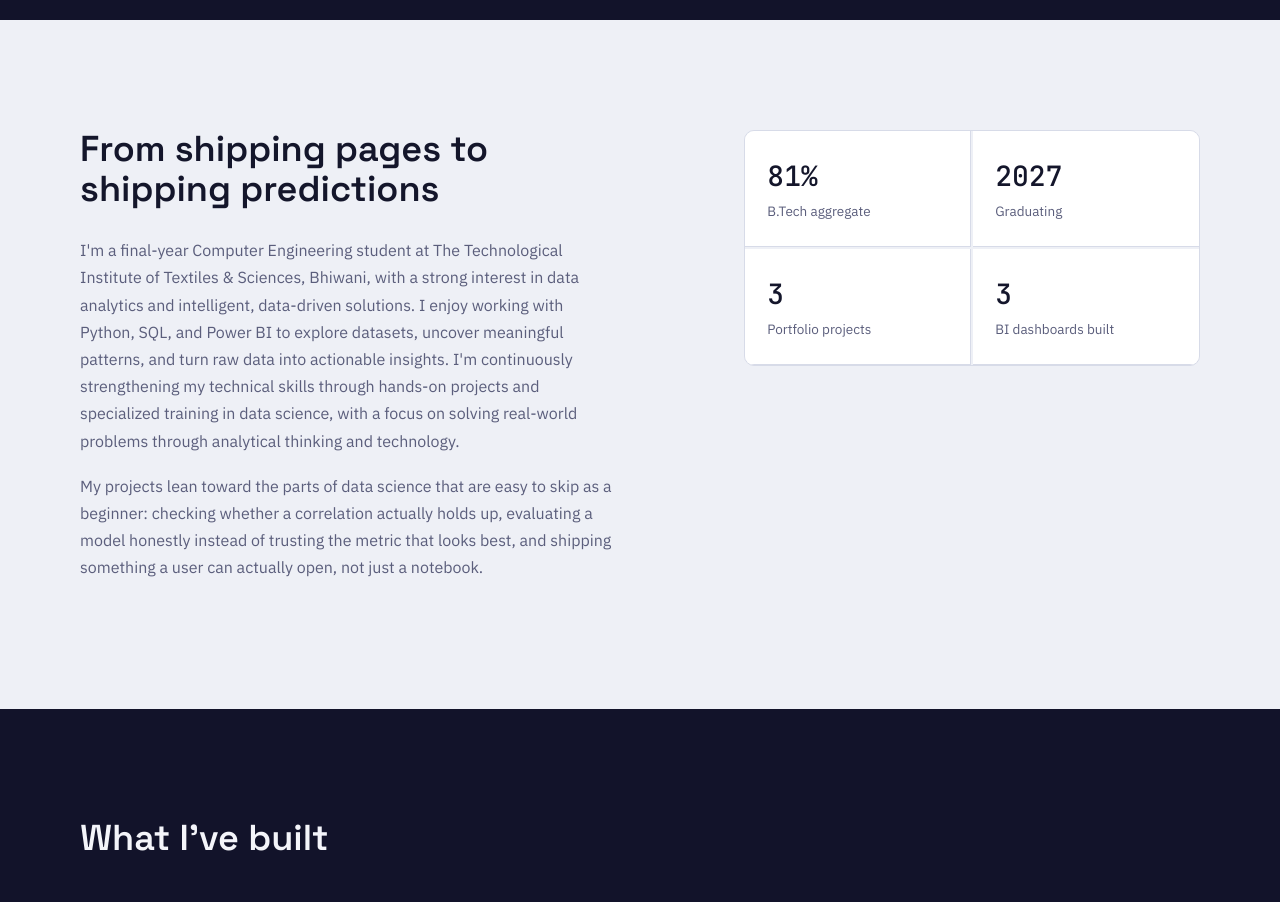
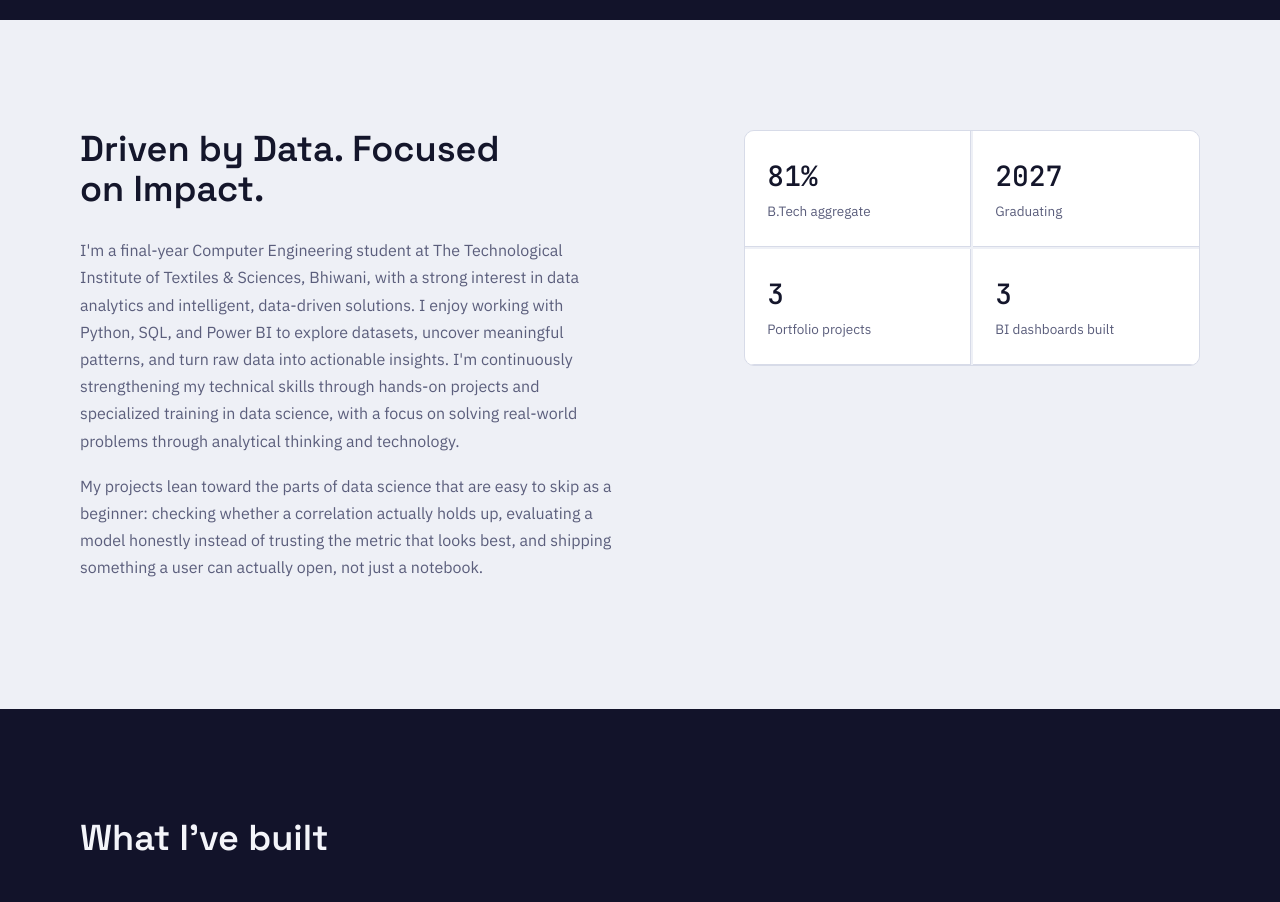
Before and after one commit to sandhyatanwar2030/Portfolio-site-, a React (Vite) app: page / in a window 1280 px wide. Shown: the part 780-1682 px from the top of the page. Built offline with nearby package versions, Linux system fonts and the light colour scheme.

Commit message:
Update About.jsx

```diff
--- a/src/components/About.jsx
+++ b/src/components/About.jsx
@@ -12,7 +12,7 @@ export default function About() {
     <section className="about" id="about">
       <div className="about__inner">
         <div className="about__text">
-          <h2 className="about__heading">From shipping pages to shipping predictions</h2>
+          <h2 className="about__heading">Driven by Data. Focused on Impact.</h2>
           <p className="about__body">
             I'm a final-year Computer Engineering student at The Technological Institute of Textiles & Sciences, Bhiwani, with a strong interest in data analytics and intelligent, data-driven solutions. I enjoy working with Python, SQL, and Power BI to explore datasets, uncover meaningful patterns, and turn raw data into actionable insights. I'm continuously strengthening my technical skills through hands-on projects and specialized training in data science, with a focus on solving real-world problems through analytical thinking and technology.
           </p>
```
